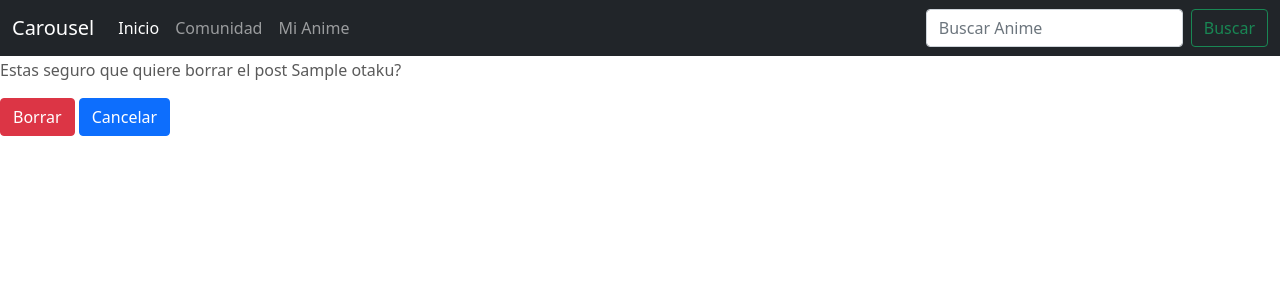
After one commit to RodrigoTapia21/Entrega-final-Rodrigo-Tapia-, a Django app: page /otaku/delete/1 in a window 1280 px wide. The commit adds this page. Shown: the top 300 px of the page. Run offline with Django 4.2, Linux system fonts and the light colour scheme; tables that the repository leaves empty hold one stand-in row (values such as "Sample post"); some libraries are stand-ins or nearby versions.

Commit message:
view de list, detail, update, delete, create y search. html de cada uno y urls

```diff
--- a/Proyecto/urls.py
+++ b/Proyecto/urls.py
@@ -15,10 +15,15 @@ Including another URLconf
 """
 from django.contrib import admin
 from django.urls import path
-from TodoAnime.views import index, OtakuList
+from TodoAnime.views import index, OtakuList, OtakuDetail, OtakuUpdate, OtakuDelete, OtakuCreate, OtakuSearch
 
 urlpatterns = [
     path('admin/', admin.site.urls),
     path('', index, name = 'index'),
-    path('otaku/list', OtakuList.as_view(), name='otaku-list')
+    path('otaku/list', OtakuList.as_view(), name='otaku-list'),
+    path('otaku/detail/<pk>', OtakuDetail.as_view(), name='otaku-detail'),
+    path('otaku/update/<pk>', OtakuUpdate.as_view(), name='otaku-update'),
+    path('otaku/delete/<pk>', OtakuDelete.as_view(), name='otaku-delete'),
+    path('otaku/create', OtakuCreate.as_view(), name='otaku-create'),
+    path('otaku/search', OtakuSearch.as_view(), name='otaku-search'),
 ]
--- a/TodoAnime/templates/TodoAnime/base.html
+++ b/TodoAnime/templates/TodoAnime/base.html
@@ -58,18 +58,18 @@
       <div class="collapse navbar-collapse" id="navbarCollapse">
         <ul class="navbar-nav me-auto mb-2 mb-md-0">
           <li class="nav-item">
-            <a class="nav-link active" aria-current="page" href="{% url 'index' %}">Home</a>
+            <a class="nav-link active" aria-current="page" href="{% url 'index' %}">Inicio</a>
           </li>
           <li class="nav-item">
-            <a class="nav-link" href="{% url 'otaku-list' %}">Mis Animes</a>
+            <a class="nav-link" href="{% url 'otaku-list' %}">Comunidad</a>
           </li>
           <li class="nav-item">
-            <a class="nav-link disabled" href="https://getbootstrap.com/docs/5.0/examples/carousel/#" tabindex="-1" aria-disabled="true">Disabled</a>
+            <a class="nav-link" href="{% url 'otaku-create' %}">Mi Anime</a>
           </li>
         </ul>
-        <form class="d-flex">
-          <input class="form-control me-2" type="search" placeholder="Search" aria-label="Search">
-          <button class="btn btn-outline-success" type="submit">Search</button>
+        <form action="{% url 'otaku-search' %}" class="d-flex">
+          <input class="form-control me-2" name="criterio" type="search" placeholder="Buscar Anime" aria-label="Search">
+          <button class="btn btn-outline-success" type="submit">Buscar</button>
         </form>
       </div>
     </div>
--- /dev/null
+++ b/TodoAnime/templates/TodoAnime/otaku_confirm_delete.html
@@ -0,0 +1,14 @@
+{% extends "TodoAnime/base.html" %}
+
+{% load static %}
+
+{% block principal %}
+<p style="margin-top: 10px;">Estas seguro que quiere borrar el post {{ otaku.Nombre_anime }}? </p>
+<form method="post">
+    {% csrf_token %}
+    {{form}}
+    <input class="btn btn-danger" type="submit" value="Borrar">
+    <a class="btn btn-primary" href="{% url 'otaku-list' %}">Cancelar</a>
+</form>
+
+{% endblock %}
--- a/TodoAnime/views.py
+++ b/TodoAnime/views.py
@@ -1,6 +1,7 @@
 from django.shortcuts import render
 from TodoAnime.models import Otaku
 from TodoAnime.forms import OtakuForm
+from django.urls import reverse_lazy
 from django.views.generic import ListView, DetailView, CreateView, UpdateView, DeleteView
 
 def index(request):
@@ -8,3 +9,32 @@ def index(request):
 
 class OtakuList(ListView):
     model = Otaku
+    context_object_name = 'otakus'
+
+class OtakuDetail(DetailView):
+    model = Otaku
+    context_object_name = 'otaku'
+
+class OtakuUpdate(UpdateView):
+    model = Otaku
+    success_url = reverse_lazy('otaku-list')
+    fields = '__all__'
+
+class OtakuDelete(DeleteView):
+    model = Otaku
+    success_url = reverse_lazy('otaku-list')
+    context_object_name = 'otaku'
+
+class OtakuCreate(CreateView):
+    model = Otaku
+    success_url = reverse_lazy('otaku-list')
+    fields = '__all__'
+
+class OtakuSearch(ListView):
+    model = Otaku
+    context_object_name = 'otakus'
+
+    def get_queryset(self):
+        criterio = self.request.GET.get("criterio")
+        resultado = Otaku.objects.filter(Nombre_anime__icontains=criterio).all()
+        return resultado
```
Also changed, not shown: TodoAnime/templates/TodoAnime/otaku_detail.html (added, +13 -0 lines), TodoAnime/templates/TodoAnime/otaku_form.html (added, +11 -0 lines), TodoAnime/templates/TodoAnime/otaku_list.html (+4 -4 lines).
